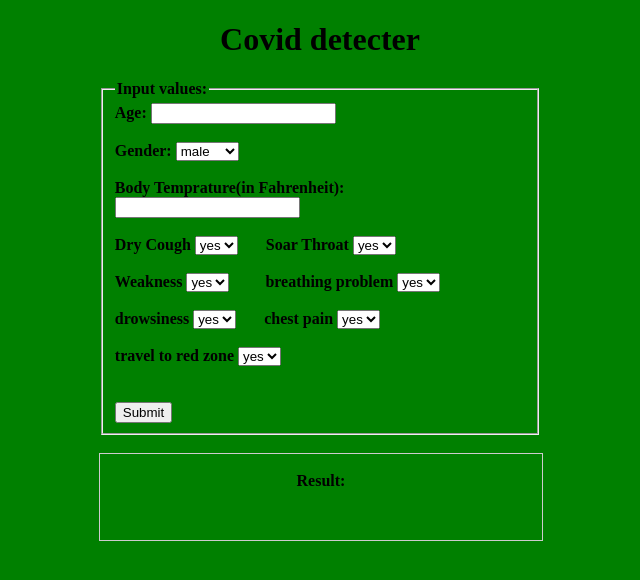
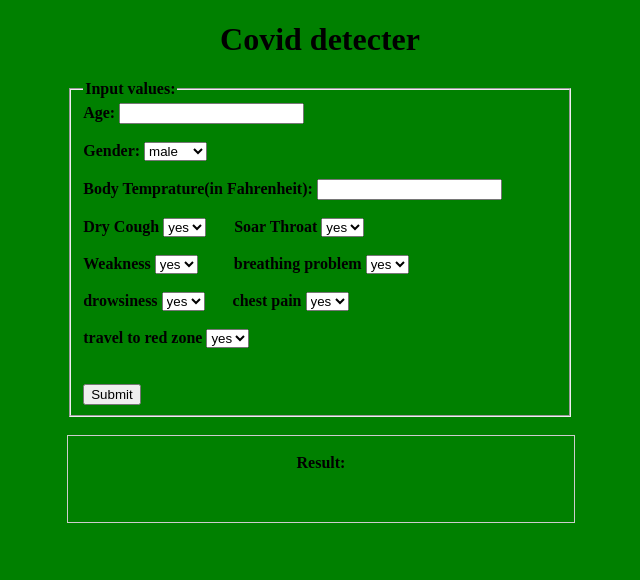
Before and after one commit to hrishi3/covid19detecter, a Flask app: page / in a window 1280 px wide. Shown: the top 580 px of the page, without its empty margins (320-960 px from the left). Run offline with Flask 2, Linux system fonts and the light colour scheme; parts of the project's set-up code (start-up, migrations or seed data) failed here and were passed over.

Commit message:
Update main1.html

```diff
--- a/templates/main1.html
+++ b/templates/main1.html
@@ -3,7 +3,7 @@
 <style>
 form {
     margin: auto;
-    width: 35%;
+    width: 40%;
 }
 
 .result {
```
